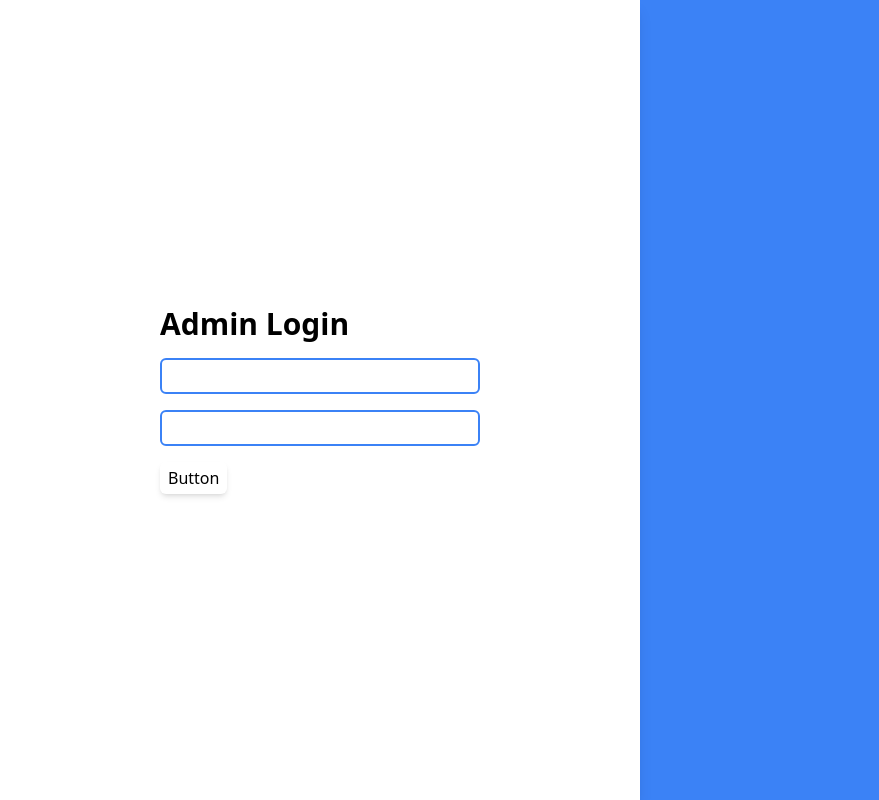
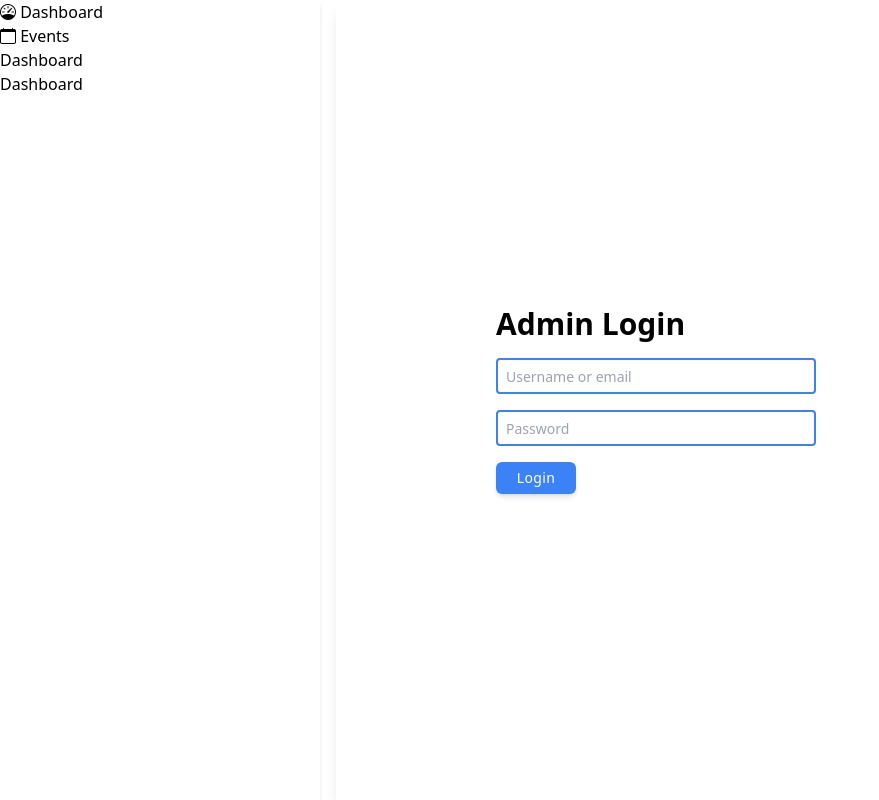
Before and after one commit to cirilofirefly/ems, a Vue app: page /login in a window 1280 px wide. Shown: the whole page, without its empty margins (0-879 px from the left). Built offline with nearby package versions, Linux system fonts and the light colour scheme.

Commit message:
login initial implementation

```diff
--- a/package.json
+++ b/package.json
@@ -9,8 +9,12 @@
     "preview": "vite preview"
   },
   "dependencies": {
+    "axios": "^1.7.2",
+    "bootstrap-icons": "^1.11.3",
     "vue": "^3.4.29",
-    "vue-router": "^4.4.0"
+    "vue-axios": "^3.5.2",
+    "vue-router": "^4.4.0",
+    "vue-toastification": "^2.0.0-rc.5"
   },
   "devDependencies": {
     "@vitejs/plugin-vue": "^5.0.5",
--- a/src/App.vue
+++ b/src/App.vue
@@ -8,5 +8,5 @@ import GuestLayout from './layouts/GuestLayout.vue'
 import AuthenticatedLayout from './layouts/AuthenticatedLayout.vue'
 import { ref, computed } from 'vue';
 
-const isAuthenticated = computed(() => false);
+const isAuthenticated = computed(() => true);
 </script>
--- /dev/null
+++ b/src/axios/index.js
@@ -0,0 +1,27 @@
+import axios from "axios";
+import { useToast } from "vue-toastification";
+
+const toast = useToast();
+
+axios.defaults.baseURL = import.meta.env.VITE_API_BASE_URL;
+axios.interceptors.request.use(
+    (config) => {
+        const ACCESS_TOKEN = localStorage.getItem("access_token")
+        ? `Bearer ${localStorage.getItem("access_token")}`
+        : "";
+        config.headers.Authorization = ACCESS_TOKEN;
+        return config;
+    },
+    (error) => {
+        return Promise.reject(error);
+    }
+);
+axios.interceptors.response.use(
+    (response) => response,
+    (error) => {
+        toast.error(error?.message);
+        return Promise.reject(error);
+   }
+);
+
+export default axios;
--- a/src/components/CButton.vue
+++ b/src/components/CButton.vue
@@ -1,3 +1,18 @@
+<script setup>
+
+defineProps({
+    title: {
+        type: String,
+        default: 'Title'
+    }
+})
+
+</script>
 <template>
-    <button class="rounded-md shadow-md px-2 py-1">Button</button>
+    <button class="btn-style">{{ title }}</button>
 </template>
+<style>
+.btn-style {
+    @apply rounded-md bg-blue-500 shadow-md px-2 py-1 text-white text-sm hover:ring-2;
+}
+</style>
--- a/src/components/CInput.vue
+++ b/src/components/CInput.vue
@@ -3,12 +3,22 @@ const props = defineProps(({
     type: {
         type: String,
         default: 'text'
+    },
+    placeholder: {
+        type: String,
+        default: 'Enter your input'
     }
 }))
 </script>
 <template>
     <input
         :type="props.type"
-        class="border-blue-500 border-2 focus:border-2 focus:border-blue-500 rounded-md px-2 py-1"
+        :placeholder="props.placeholder"
+        class="input-style"
     >
 </template>
+<style>
+.input-style {
+    @apply border-blue-500 border-2 focus:border-2 focus:border-blue-500 rounded px-2 py-1 placeholder:text-sm;
+}
+</style>
--- a/src/components/Sidebar.vue
+++ b/src/components/Sidebar.vue
@@ -1,11 +1,39 @@
 <script setup>
-import { ref } from 'vue'
+defineProps({
+    navItems: {
+        type: Array,
+        default: []
+    }
+})
 
 </script>
 
 <template>
     <div class="nav-container">
-        <h1>Test</h1>
+        <img src="" alt="">
+        <ul>
+            <li v-for="(navItem, index) in navItems" :key="index">
+                <router-link v-if="navItem.route" :to="navItem.route">
+                    <i :class="`bi bi-${navItem.icon}`"></i>
+                    {{ navItem.name }}
+                </router-link>
+                <div v-else>
+                    <button @click="navItem.collapse = !navItem.collapse" class="cursor-pointer">
+                        <i :class="`bi bi-${navItem.icon}`"></i>
+                        {{ navItem.name }}
+                    </button>
+                    <div v-if="navItem.collapse" class="ml-4">
+                        <router-link
+                            v-for="(subRoute, index) in navItem.subRoutes"
+                            :key="index"
+                            :to="subRoute.route"
+                        >
+                            <p>{{ subRoute.name }}</p>
+                        </router-link>
+                    </div>
+                </div>
+            </li>
+        </ul>
     </div>
 </template>
 
--- a/src/layouts/AuthenticatedLayout.vue
+++ b/src/layouts/AuthenticatedLayout.vue
@@ -1,9 +1,20 @@
 <template>
     <div class="flex">
-        <Sidebar />
+        <Sidebar :navItems="navItems" />
         <router-view />
     </div>
 </template>
 <script setup>
+import { ref } from 'vue';
 import Sidebar from '../components/Sidebar.vue'
+
+const navItems = ref([
+    { name: 'Dashboard', icon: 'speedometer', route: '/' },
+    { name: 'Events', icon: 'calendar', route: null, collapse: false, subRoutes: [
+        { name: 'Kape', icon: 'test', route: '/kape' },
+        { name: 'Kape2', icon: 'test', route: '/kape2' },
+    ] },
+    { name: 'Dashboard', icon: 'test', route: '/', },
+    { name: 'Dashboard', icon: 'test', route: '/' },
+]);
 </script>
--- a/src/main.js
+++ b/src/main.js
@@ -2,7 +2,19 @@ import { createApp } from 'vue'
 import './style.css'
 import App from './App.vue'
 import router from './router'
+import VueAxios from 'vue-axios';
+import axios from './axios';
+import Toast from "vue-toastification";
+import "vue-toastification/dist/index.css";
+import 'bootstrap-icons/font/bootstrap-icons.css'
 
-createApp(App)
-    .use(router)
-    .mount('#app');
+const options = {
+    // You can set your default options here
+};
+
+const app = createApp(App);
+app.use(router);
+app.use(VueAxios, axios);
+app.use(Toast, options);
+app.provide('axios', app.config.globalProperties.axios);
+app.mount('#app');
--- a/src/views/Login.vue
+++ b/src/views/Login.vue
@@ -3,21 +3,40 @@
         <div class="bg-white shadow-lg w-[40rem] h-screen flex flex-col items-center justify-center">
             <form @submit.prevent="login" class="flex flex-col items-start space-y-4">
                 <h1 class="font-semibold text-3xl">Admin Login</h1>
-                <CInput id="username" class="w-[20rem]" />
-                <CInput id="password" :type="'password'" class="w-[20rem]" />
-                <CButton class="mt-8" :type="ButtonType.SUBMIT" />
+                <CInput
+                    :placeholder="'Username or email'"
+                    id="username"
+                    class="w-[20rem]"
+                />
+                <CInput
+                    :placeholder="'Password'"
+                    id="password"
+                    :type="'password'"
+                    class="w-[20rem]"
+                />
+                <CButton
+                    class="mt-8 w-[5rem] h-[2rem] tracking-wide"
+                    :type="ButtonType.SUBMIT"
+                    :title="'Login'"
+                />
             </form>
         </div>
     </div>
 </template>
 <script setup>
-
+import { inject } from 'vue';
 import CInput from '../components/CInput.vue';
 import CButton from '../components/CButton.vue';
 import { ButtonType } from '../enums'
 
+const axios = inject('axios');
+
 const login = () => {
-    console.log('login')
+
+    axios.post('/login')
+        .then((response) => {
+            console.log(response);
+        })
 }
 
 </script>
```
Also changed, not shown: 2 other files (tests, documents, lock files or other folders).
